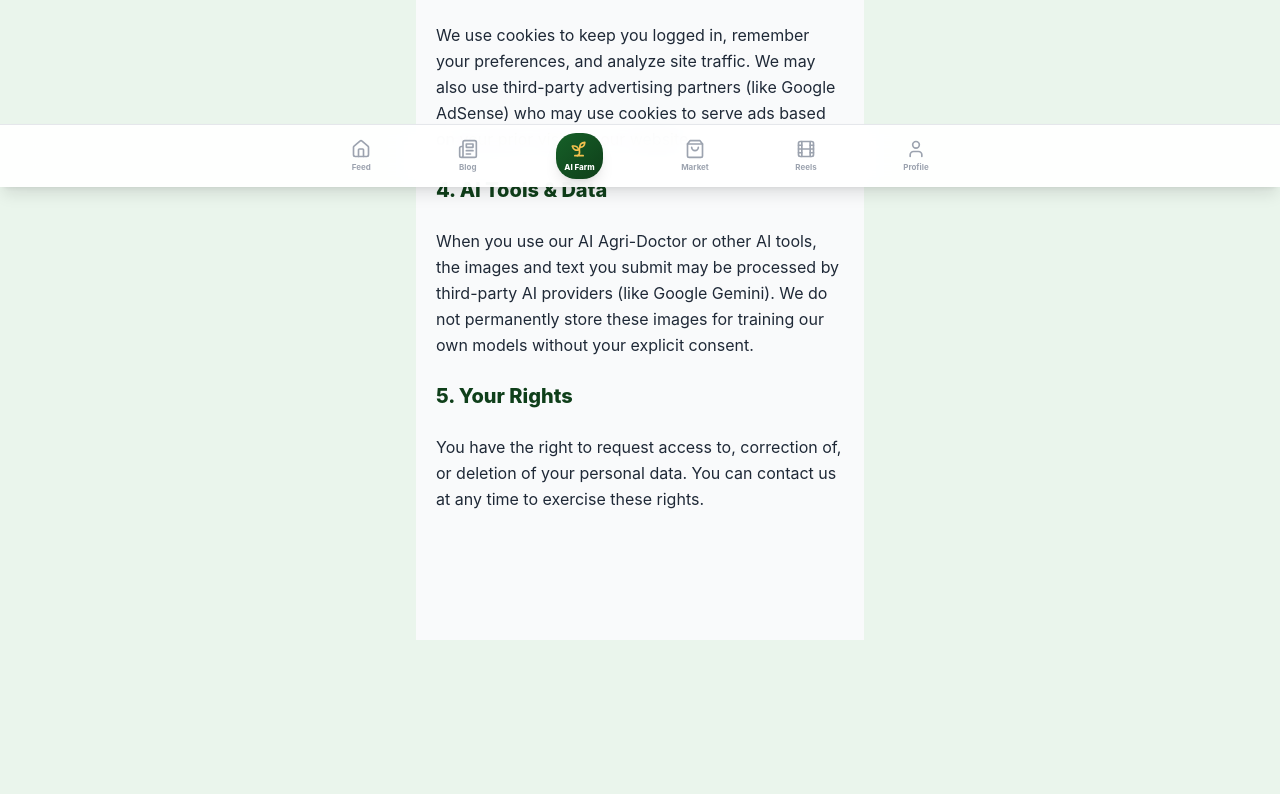
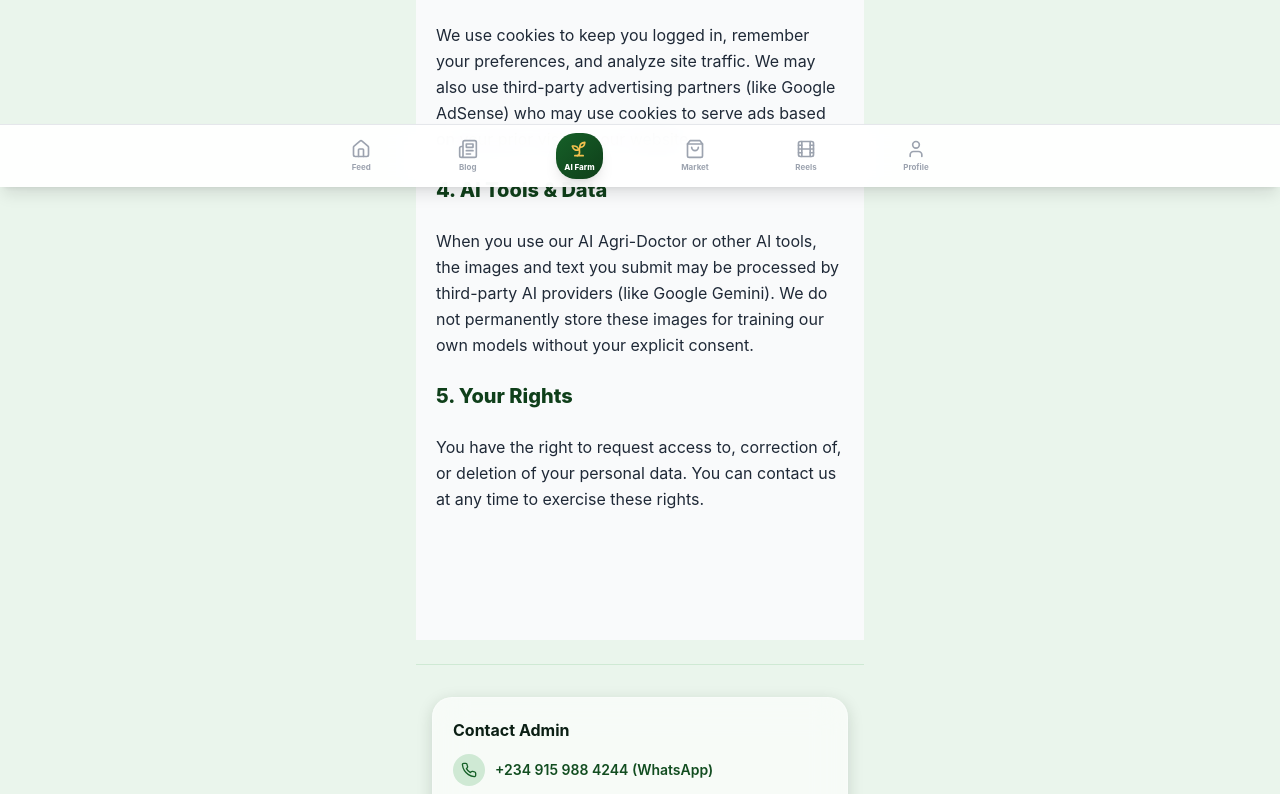
Before and after one commit to capacitytools/farming-tech, a Next.js app: page /privacy in a window 1280 px wide. Shown: the part 613-1407 px from the top of the page. Before the commit the page ends 1253 px from the top, so only its background shows below. Built offline with nearby package versions, Linux system fonts and the light colour scheme; no server answers; the database is empty.

Commit message:
Update layout.tsx

```diff
--- a/app/layout.tsx
+++ b/app/layout.tsx
@@ -2,6 +2,7 @@ import type { Metadata, Viewport } from 'next';
 import './globals.css';
 import TopBar from '@/components/layout/TopBar';
 import BottomNav from '@/components/BottomNav';
+import Footer from '@/components/layout/Footer'; // 🚨 Added Footer import
 
 export const metadata: Metadata = {
   title: 'Farming Tech & Business',
@@ -22,7 +23,11 @@ export default function RootLayout({ children }: { children: React.ReactNode })
     <html lang="en">
       <body>
         <TopBar />
-        <main className="mx-auto max-w-md min-h-screen">{children}</main>
+        <main className="mx-auto max-w-md min-h-screen">
+          {children}
+          {/* 🚨 Added Footer here so it shows on every page */}
+          <Footer />
+        </main>
         <BottomNav />
       </body>
     </html>
```
